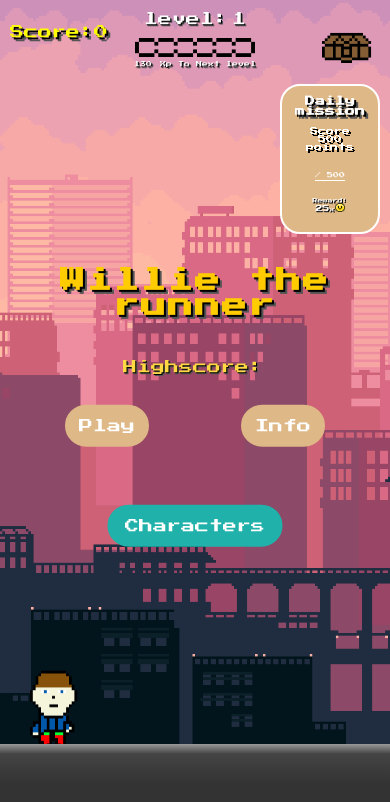
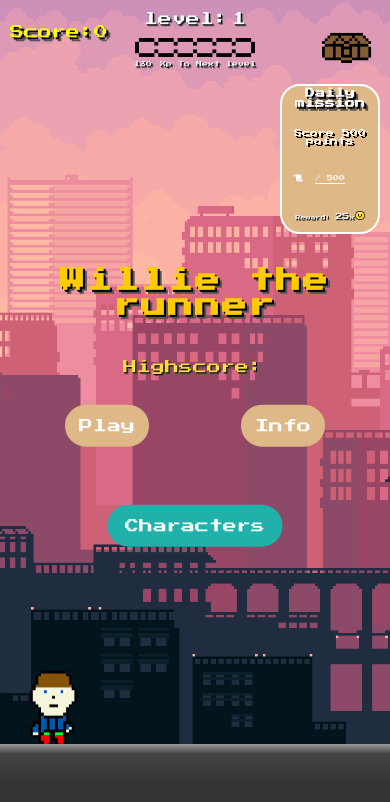
Before and after one commit to Joel050505/JumpGame, a plain HTML site: page index.html in a window 390 px wide. Drawn offline with Linux system fonts and the light colour scheme.

Commit message:
added icon and some stlye changes for mobile

```diff
--- a/index.html
+++ b/index.html
@@ -248,6 +248,7 @@
 
         <p id="mission-name">Score 500 points</p>
         <p id="mission-count-box">
+          <span><i class="fa-solid fa-scroll"></i></span>
           <span id="mission-count">0</span>
           / <span id="mission-amount">500</span>
         </p>
--- a/style.css
+++ b/style.css
@@ -509,12 +509,21 @@ h3 {
   text-shadow: 2px 2px black, 4px 4px #555;
 }
 
+.fa-scroll {
+  font-size: 20px;
+  position: absolute;
+  left: 20px;
+  top: 63%;
+  color: white;
+}
+
 #mission-box p {
   padding: 10px;
 }
 
 #mission-count-box {
   font-size: 12px;
+  list-style-type: square;
 }
 
 #mission-name {
@@ -569,6 +578,14 @@ h3 {
 
   #willie {
     width: 50px;
+  }
+
+  .fa-scroll {
+    font-size: 8px;
+    position: absolute;
+    left: 12px;
+    top: 60%;
+    color: white;
   }
 
   #obstacle,
@@ -632,6 +649,7 @@ h3 {
   #mission-box {
     width: 100px;
     height: 150px;
+    padding: 2px;
   }
 
   #mission-container h4 {
```
